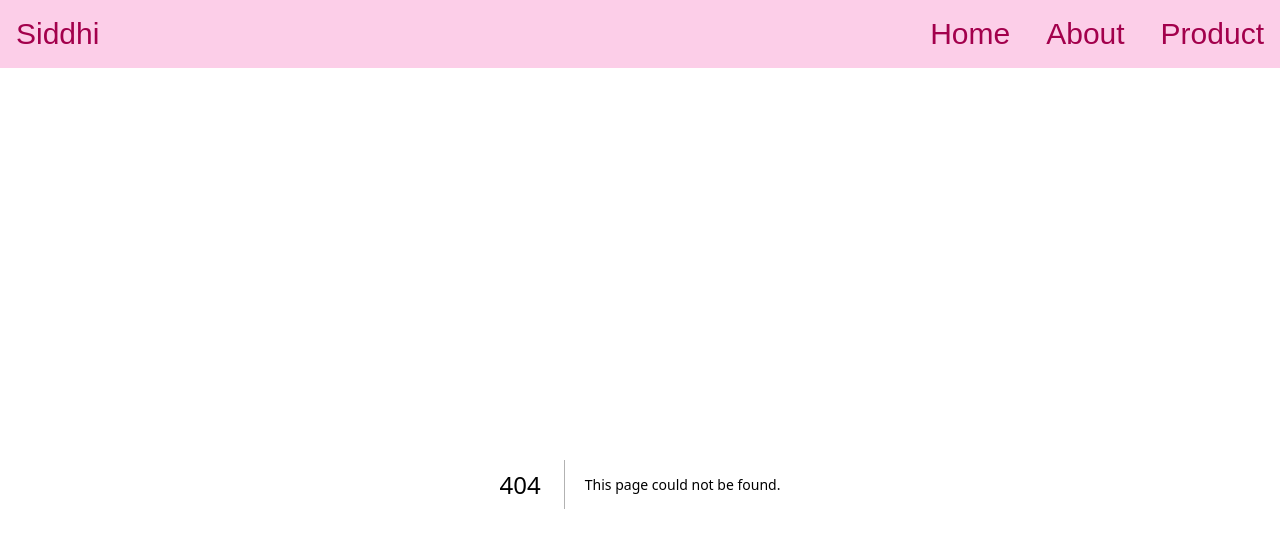
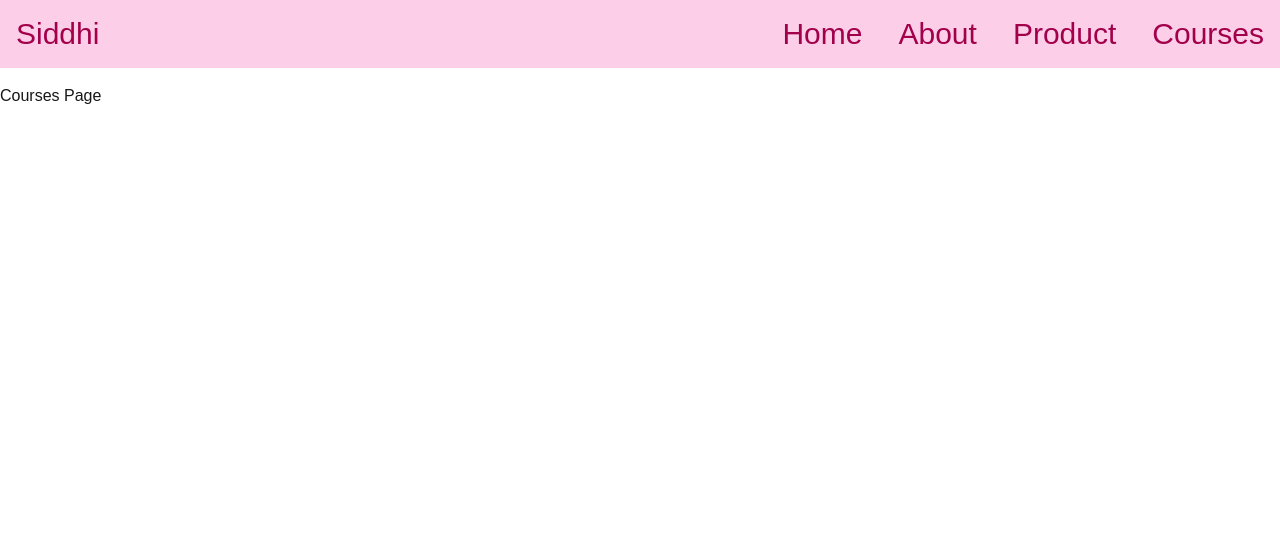
Before and after one commit to siddhitripathi25/nextjs-handbook, a Next.js app in the folder class-1/: page /courses in a window 1280 px wide. Before the commit this address had no page. Shown: the top 548 px of the page. Built offline with nearby package versions, Linux system fonts and the light colour scheme.

Commit message:
Dynamic Routing

```diff
--- /dev/null
+++ b/class-1/app/courses/[id]/page.js
@@ -0,0 +1,18 @@
+import React from 'react'
+
+const page = () => {
+  return (
+    <div>
+      <h1>XYZ Course</h1>
+    </div>
+  )
+}
+
+export default page
+
+///THIS IS CALLED DYNAMIC ROUTING IN NEXT.JS.
+// DYNAMIC ROUTING MEANS THAT WE CAN CREATE A ROUTE WHICH CAN ACCEPT ANY VALUE AS A PARAMETER AND THEN WE CAN USE THAT PARAMETER TO FETCH THE DATA OF THE PARTICULAR COURSE WHICH WE WANT TO DISPLAY.
+///FOR DYNAMIC ROUTING WE NEED TO CREATE A FOLDER WITH NAME [id] INSIDE THE COURSES FOLDER AND THEN CREATE A PAGE.JS FILE INSIDE IT.
+// THIS ID CAN BE ANY NAME BUT IT SHOULD BE IN SQUARE BRACKETS. THIS ID WILL BE USED TO FETCH THE DATA OF THE PARTICULAR COURSE WHICH WE WANT TO DISPLAY.
+// FOR EXAMPLE IF WE WANT TO DISPLAY THE DATA OF THE COURSE WITH ID 1 THEN WE WILL USE THE URL /courses/1 AND IF WE WANT TO DISPLAY THE DATA OF THE COURSE WITH ID 2 THEN WE WILL USE THE URL /courses/2 AND SO ON.
+// THIS ID CAN BE USED TO FETCH THE DATA FROM THE DATABASE OR FROM ANY API.
--- /dev/null
+++ b/class-1/app/courses/page.js
@@ -0,0 +1,11 @@
+import React from 'react'
+
+const page = () => {
+  return (
+    <div>
+      <h1>Courses Page</h1>
+    </div>
+  )
+}
+
+export default page
--- a/class-1/components/Navbar.jsx
+++ b/class-1/components/Navbar.jsx
@@ -9,6 +9,7 @@ const Navbar = () => {
         <Link href="/">Home</Link>
         <Link href="/about">About</Link>
         <Link href="/product">Product</Link>
+        <Link href="/courses">Courses</Link>
       </div>
 
     </div>
```
